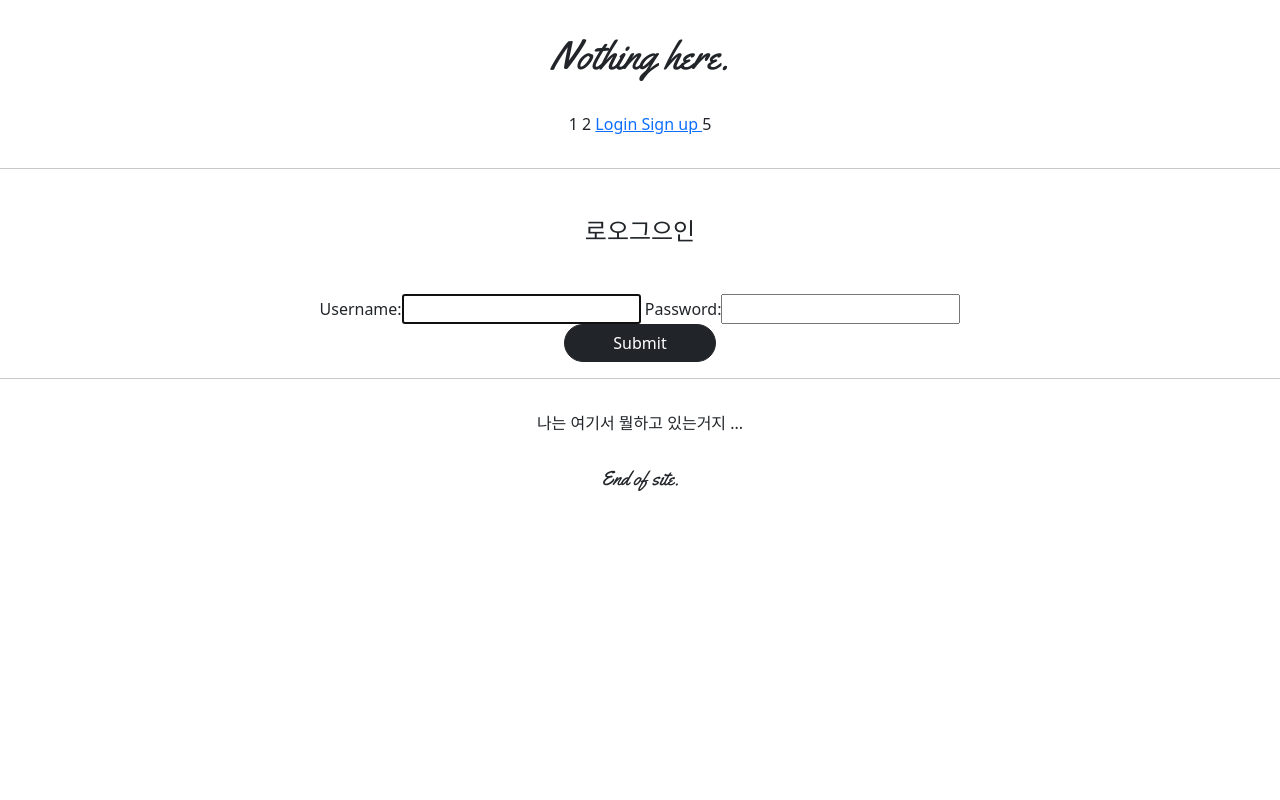
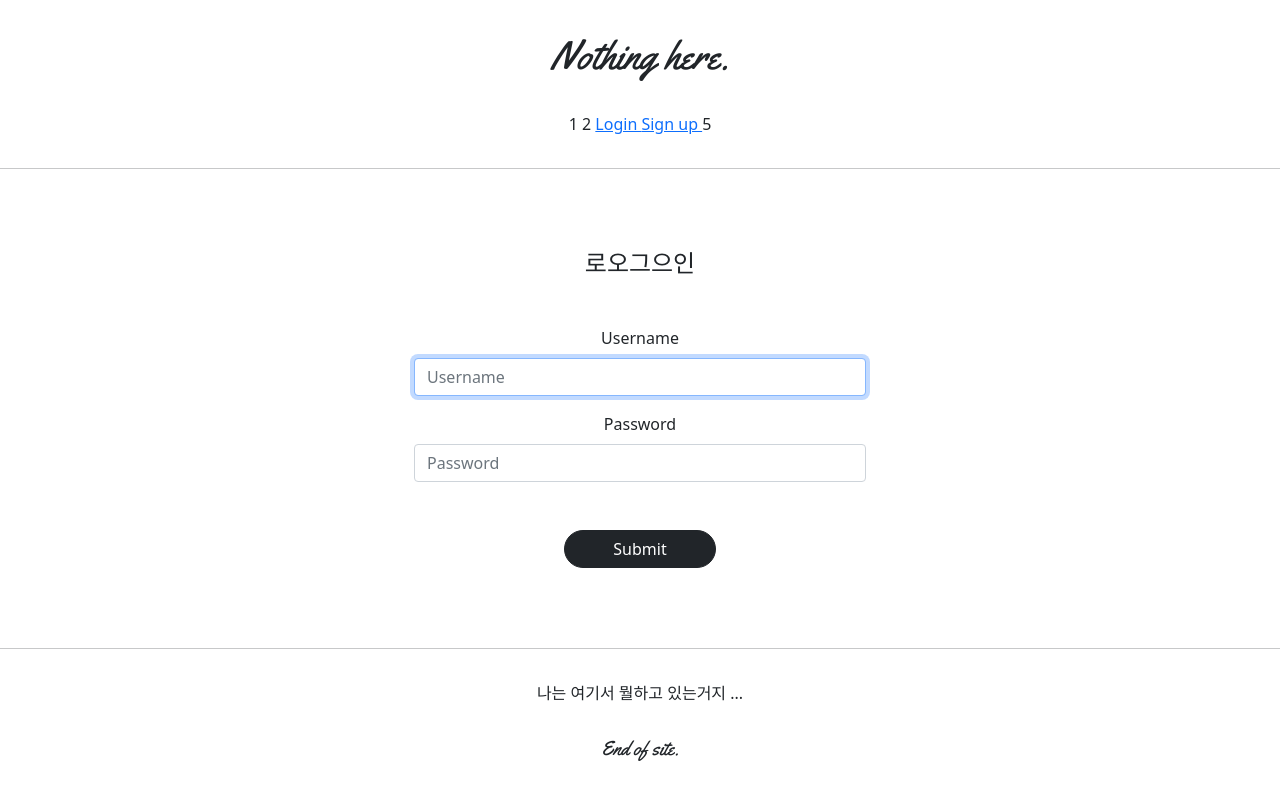
Before and after one commit to misojun50/git_mytest2, a Django app: page /accounts/login/ in a window 1280 px wide. Run offline with Django 3.2, Linux system fonts and the light colour scheme; parts of the project's set-up code (start-up, migrations or seed data) failed here and were passed over; some libraries are stand-ins or nearby versions.

Commit message:
7/15 mytest2 commit2

```diff
--- a/accountapp/templates/accountapp/create.html
+++ b/accountapp/templates/accountapp/create.html
@@ -1,8 +1,8 @@
 {% extends 'base.html' %}
-
+{% load bootstrap4 %}
 {% block content %}
 
-    <div class="text-center">
+    <div class="text-center mw-500 m-auto">
         <div class="m-5">
             <h4>
                 로오그으인
@@ -11,7 +11,7 @@
         <div>
             <form action="{% url 'accountapp:create' %}" method="post">
                 {% csrf_token %}
-                {{ form }}
+                {% bootstrap_form form %}
                 <div class="m-8">
                     <input type="submit"
                             class="btn btn-dark rounded-pill px-5">
--- a/accountapp/templates/accountapp/login.html
+++ b/accountapp/templates/accountapp/login.html
@@ -1,8 +1,10 @@
 {% extends 'base.html' %}
+{% load bootstrap4 %}
+
 
 {% block content %}
 
-    <div class="text-center">
+    <div class="text-center mw-500 m-auto">
         <div class="m-5">
             <h4>
                 로오그으인
@@ -11,8 +13,8 @@
         <div>
             <form action="{% url 'accountapp:login' %}" method="post">
                 {% csrf_token %}
-                {{ form }}
-                <div class="m-8">
+                {% bootstrap_form form %}
+                <div class="m-5">
                     <input type="submit"
                             class="btn btn-dark rounded-pill px-5">
                 </div>
--- a/newproject_2/settings.py
+++ b/newproject_2/settings.py
@@ -52,7 +52,8 @@ INSTALLED_APPS = [
     'django.contrib.sessions',
     'django.contrib.messages',
     'django.contrib.staticfiles',
-    'accountapp'
+    'accountapp',
+    'bootstrap4',
 ]
 
 MIDDLEWARE = [
--- a/static/base.css
+++ b/static/base.css
@@ -14,3 +14,8 @@
     margin: 2rem 0;
     font-family: 'Yellowtail', cursive;
 }
+
+.mw-500{
+    max-width: 500px;
+    padding: 1rem 1.5rem;
+}
```
